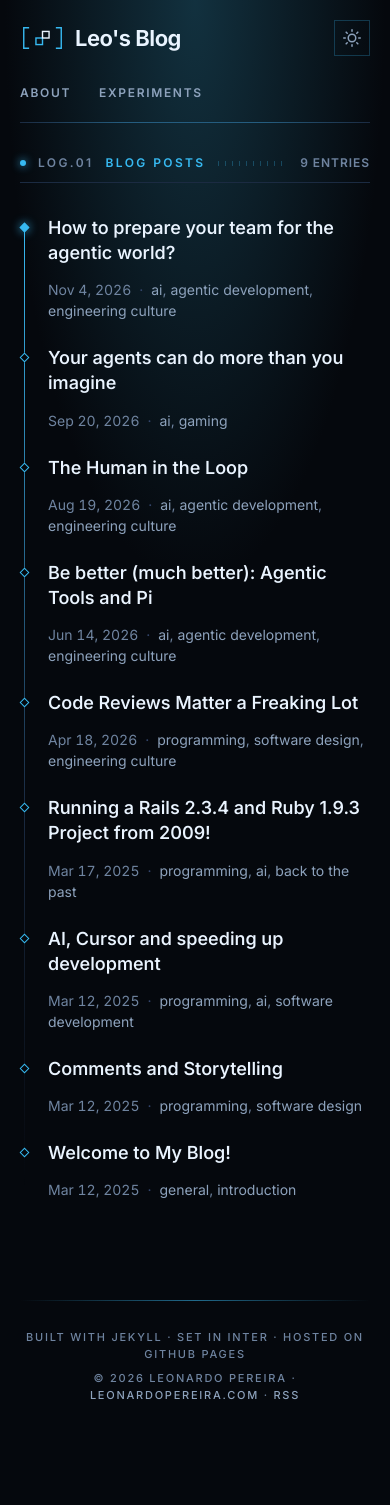
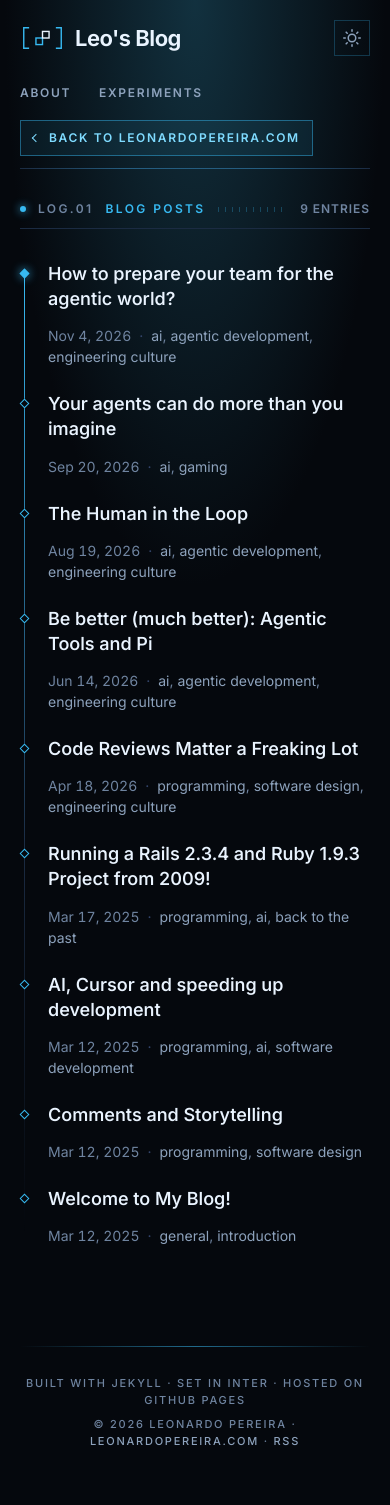
Before and after one commit to dantetekanem/dantetekanem.github.io, a Jekyll site: the page built from index.html, in a window 390 px wide. Built offline with Jekyll 4.4.1, drawn with Linux system fonts in a browser that asks for light colours; the list of posts is cut into pages by our own code; before the commit the page ends 1459 px from its top, so only the background shows below that.

Commit message:
Show the "Back to" button in the phone header
The phone layout hid "Back to Blog" and "Back to leonardopereira.com".
It now sits at the right of the About/Experiments row and wraps to its
own line when the row is too narrow. The compact sticky bar still
leaves it out.

Co-Authored-By: Claude Opus 5.5 <noreply@anthropic.com>

```diff
--- a/assets/css/main.css
+++ b/assets/css/main.css
@@ -1307,8 +1307,8 @@ div.highlight pre {
 
 /*
  * Phones: row one is the brand with the language and theme toggles,
- * row two the page links. The "Back to" button moves out (the logo goes home,
- * and the footer links to leonardopereira.com).
+ * row two the page links with the "Back to" button at the right end.
+ * The compact sticky bar keeps only row one.
  */
 @media (max-width: 640px) {
   .header-row {
@@ -1362,7 +1362,13 @@ div.highlight pre {
     margin-right: auto;
   }
 
-  .btn-profile,
+  .btn-profile {
+    order: 3;
+    height: 36px;
+    padding: 0 12px;
+  }
+
+  .sticky-header .btn-profile,
   .sticky-header .nav-link,
   .sticky-header .header-row::before {
     display: none;
```
Also changed, not shown: 2 other files.
